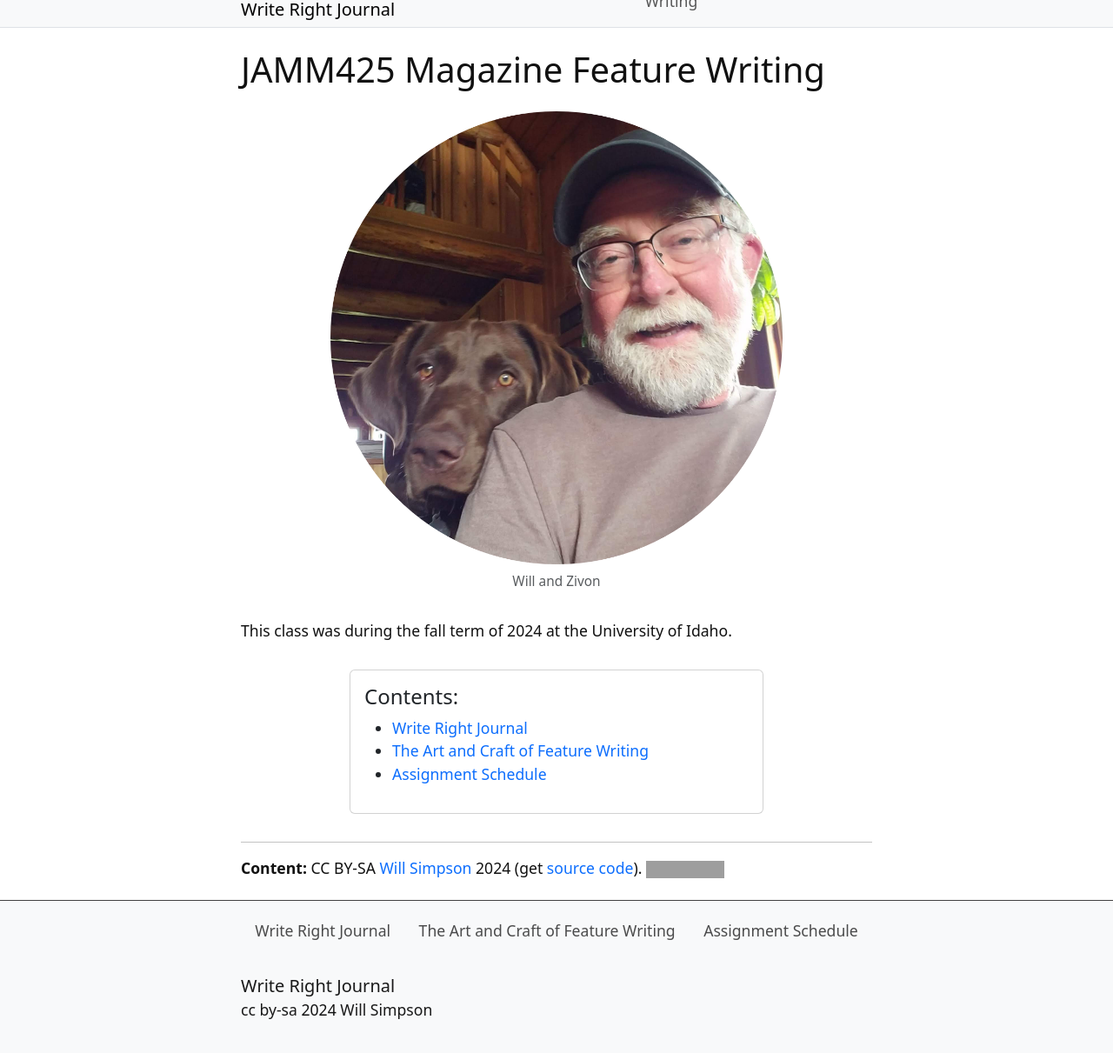
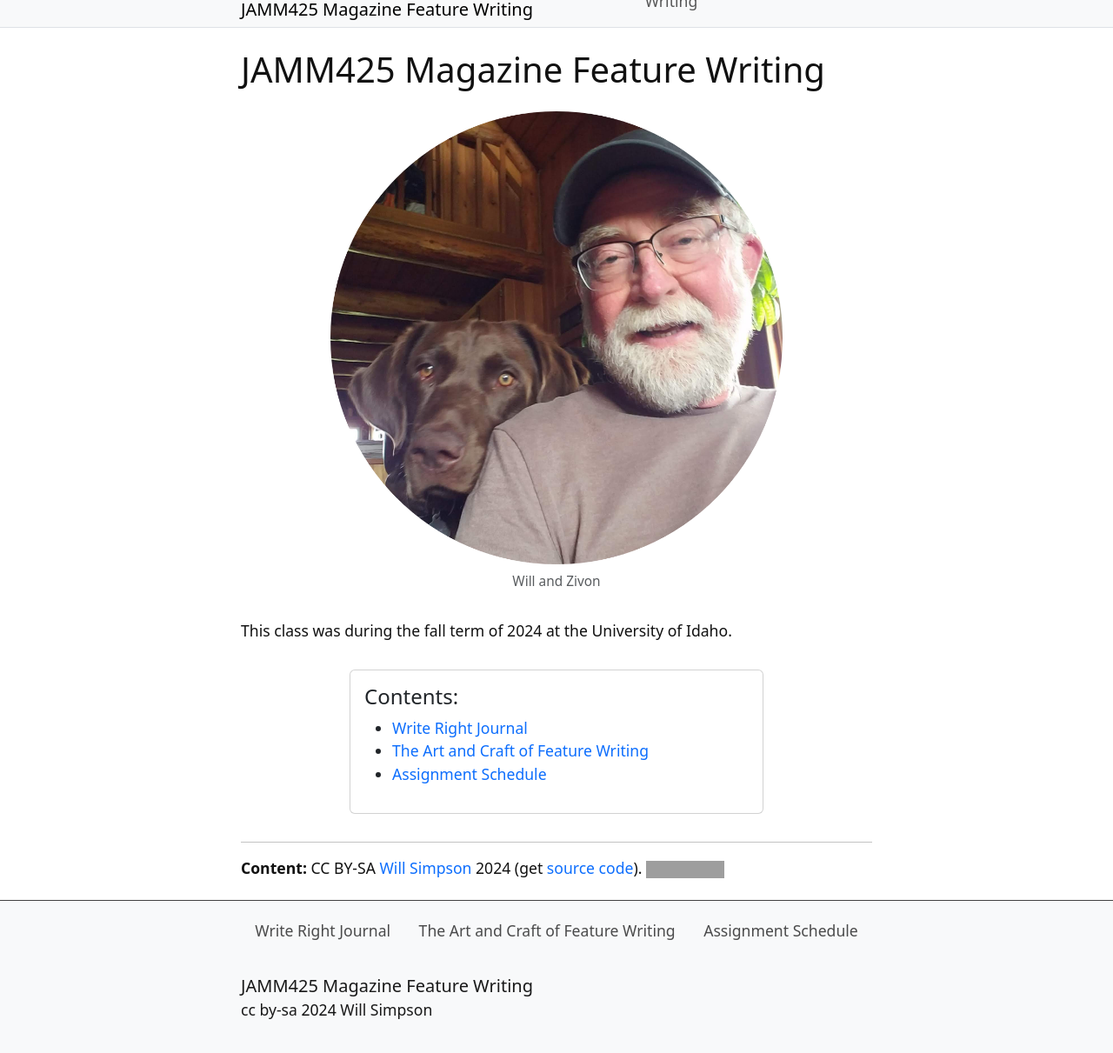
Before and after one commit to woodenzen/JAMM425-Magazine-Feature-Writing, a Jekyll site: the page built from index.md, in a window 1280 px wide, cut to the strip 121-1343 px from the top of the page. Shown: the top 1211 px of the strip at 87% size. Built offline with Jekyll 4.4.1, drawn with Linux system fonts in a browser that asks for light colours; grey boxes are pictures that could not be loaded.

Commit message:
Formated site title

```diff
--- a/_config.yml
+++ b/_config.yml
@@ -10,7 +10,7 @@
 # SITE SETTINGS
 #
 # title appears in the header
-title: Write Right Journal
+title: JAMM425 Magazine Feature Writing
 # title-icon appears in the header to give some pizazz (leave blank for none)
 # choose from Bootstrap Icons in _includes/bootstrap-icons
 # find names on https://icons.getbootstrap.com/
```
